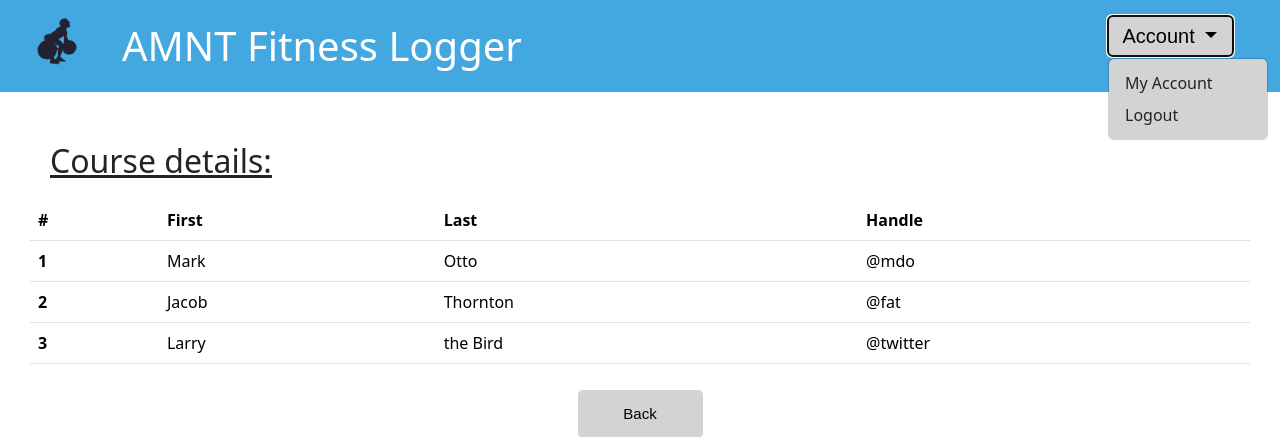
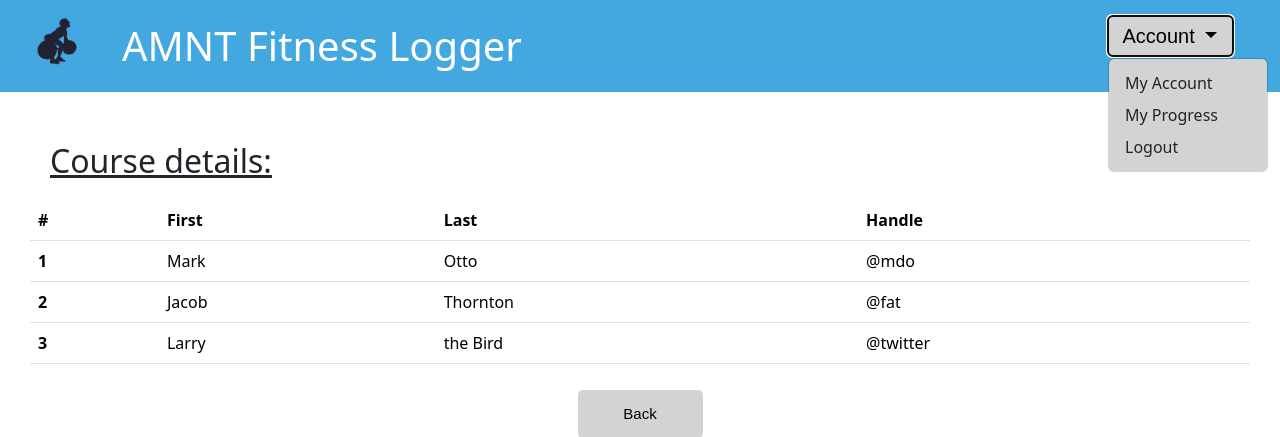
Before and after one commit to nichS21/FitnessLogger, a PHP site: page /courseDetail.php in a window 1280 px wide, after a click on "Account". Shown: the top 437 px of the page. Run offline with PHP 8.4, Linux system fonts and the light colour scheme.

Commit message:
Add more link to navbar

```diff
--- a/scriptsPHP/util.php
+++ b/scriptsPHP/util.php
@@ -45,8 +45,9 @@ function genNavBar()
                     Account
                 </button>
                 <ul class="dropdown-menu acctColor" aria-labelledby="accountDropdown">
-                    <li><a class="dropdown-item acctColor" href="#">My Account</a></li>
-                    <li><a class="dropdown-item acctColor" href="#">Logout</a></li>
+                    <li><a class="dropdown-item acctColor" href="account.php">My Account</a></li>
+                    <li><a class="dropdown-item acctColor" href="analytics.php">My Progress</a></li>
+                    <li><a class="dropdown-item acctColor" href="signup.php">Logout</a></li>
                 </ul>
             </div>
         </div>
```
